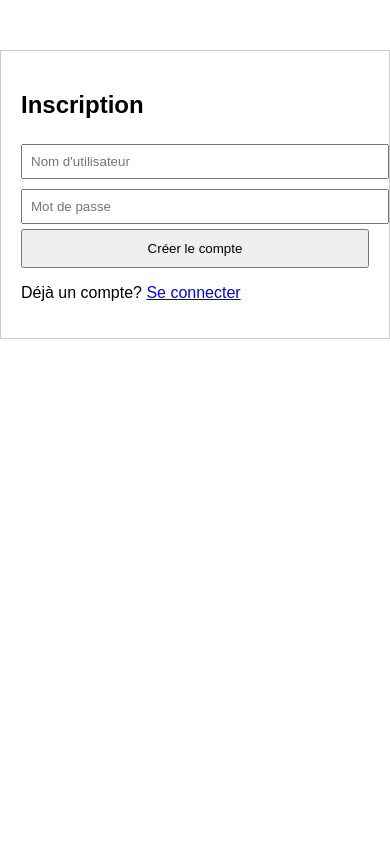
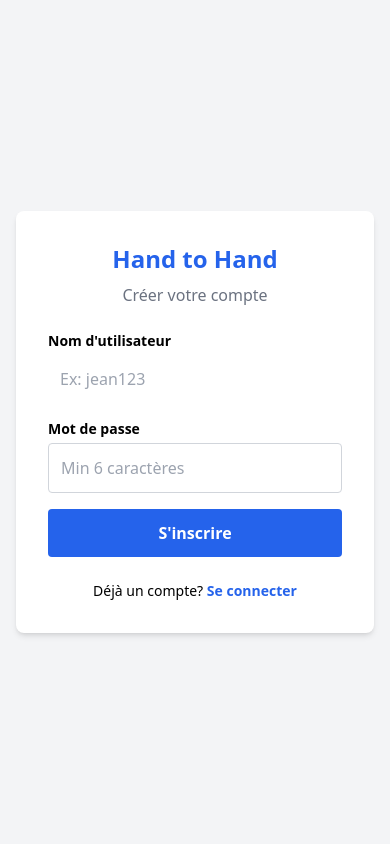
Before and after one commit to hand-to-hand-money/hand-to-hand-money, a Flask app: page /register in a window 390 px wide. Run offline with Flask 3, Linux system fonts and the light colour scheme; some libraries are stand-ins or nearby versions.

Commit message:
Revamp registration page with Tailwind CSS styling
Updated the registration page with a new design using Tailwind CSS. Improved user interface elements and added responsive features.

```diff
--- a/templates/register.html
+++ b/templates/register.html
@@ -1,13 +1,42 @@
 <!DOCTYPE html>
-<html><head><title>Inscription</title>
-<style>body{font-family:Arial; max-width:400px; margin:50px auto; padding:20px; border:1px solid #ccc;}</style>
-</head><body>
-<h2>Inscription</h2>
-{% with messages = get_flashed_messages(with_categories=true) %}{% for c,m in messages %}<p class="{{c}}">{{m}}</p>{% endfor %}{% endwith %}
-<form method="POST">
-    <input type="text" name="username" placeholder="Nom d'utilisateur" required style="width:100%; padding:8px; margin:5px 0;">
-    <input type="password" name="password" placeholder="Mot de passe" required style="width:100%; padding:8px; margin:5px 0;">
-    <button type="submit" style="width:100%; padding:10px;">Créer le compte</button>
-</form>
-<p>Déjà un compte? <a href="{{ url_for('login') }}">Se connecter</a></p>
-</body></html>
+<html lang="fr">
+<head>
+    <meta charset="UTF-8">
+    <meta name="viewport" content="width=device-width, initial-scale=1.0">
+    <title>Inscription</title>
+    <script src="https://cdn.tailwindcss.com"></script>
+</head>
+<body class="bg-gray-100 flex items-center justify-center min-h-screen p-4">
+<div class="bg-white p-8 rounded-lg shadow-md w-full max-w-sm">
+    <h2 class="text-2xl font-bold text-center mb-2 text-blue-600">Hand to Hand</h2>
+    <p class="text-center text-gray-500 mb-6">Créer votre compte</p>
+
+    {% with messages = get_flashed_messages(with_categories=true) %}
+        {% for c,m in messages %}
+        <div class="p-3 mb-4 rounded {% if c=='success' %}bg-green-100 text-green-700{% else %}bg-red-100 text-red-700{% endif %} text-sm">
+            {{m}}
+        </div>
+        {% endfor %}
+    {% endwith %}
+
+    <form method="POST" class="space-y-4">
+        <div>
+            <label class="block text-sm font-semibold mb-1">Nom d'utilisateur</label>
+            <input type="text" name="username" placeholder="Ex: jean123" required
+                   class="w-full p-3 border-gray-300 rounded focus:border-blue-500 focus:outline-none">
+        </div>
+        <div>
+            <label class="block text-sm font-semibold mb-1">Mot de passe</label>
+            <input type="password" name="password" placeholder="Min 6 caractères" required
+                   class="w-full p-3 border border-gray-300 rounded focus:border-blue-500 focus:outline-none">
+        </div>
+        <button type="submit" class="w-full bg-blue-600 text-white py-3 rounded font-bold hover:bg-blue-700">
+            S'inscrire
+        </button>
+    </form>
+    <p class="text-center mt-6 text-sm">
+        Déjà un compte? <a href="{{ url_for('login') }}" class="text-blue-600 font-semibold">Se connecter</a>
+    </p>
+</div>
+</body>
+</html>
```
